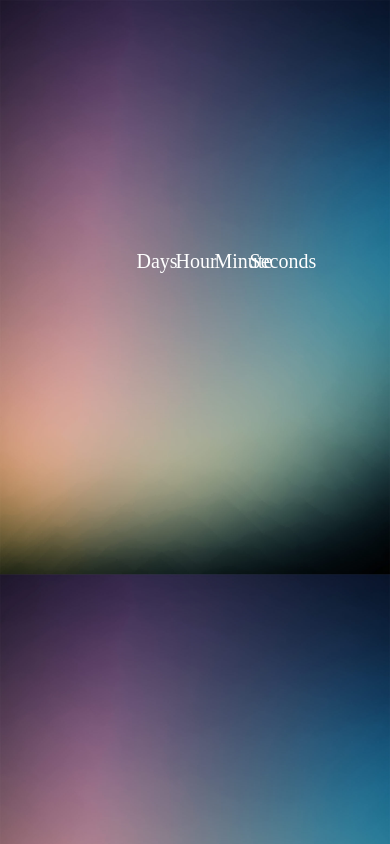
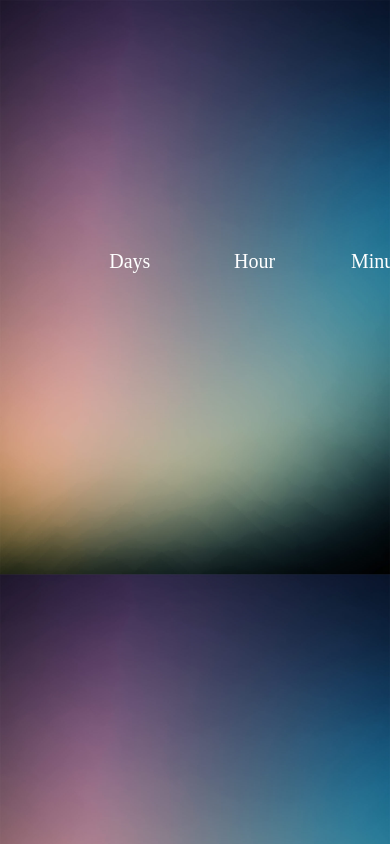
Before and after one commit to Deadpool1994/DynamicHBD, a website: page app/index.html in a window 390 px wide. Shown: the top 844 px of the page. Drawn offline with nearby package versions, Linux system fonts and the light colour scheme.

Commit message:
responsive labels

```diff
--- a/app/media.css
+++ b/app/media.css
@@ -49,4 +49,17 @@ canvas{
   video{
     height: 240px;
     width: 320px;
-  }}
+  }
+  .second {
+      left: 125%;
+  }
+  .minute {
+    left: 90%;
+}
+.hour {
+    left: 60%;
+}
+.days {
+    left: 28%;
+}
+}
```
